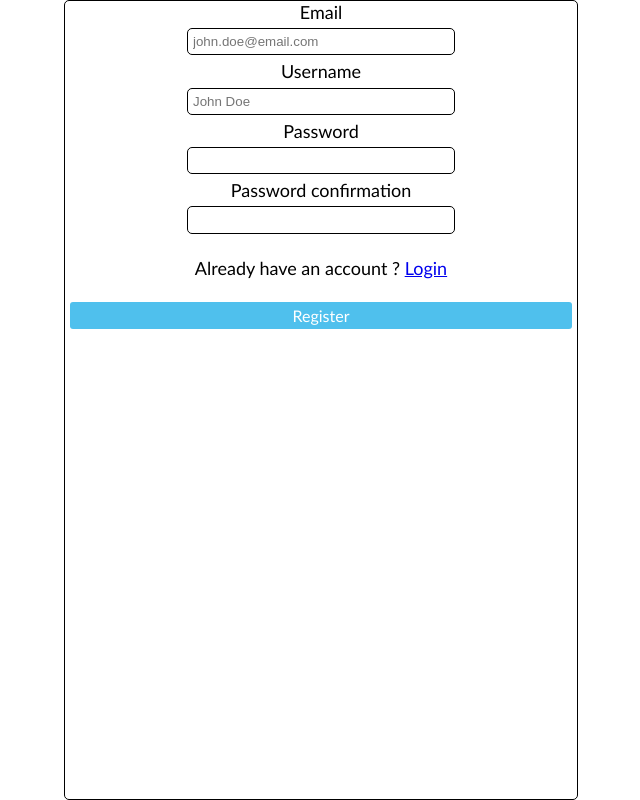
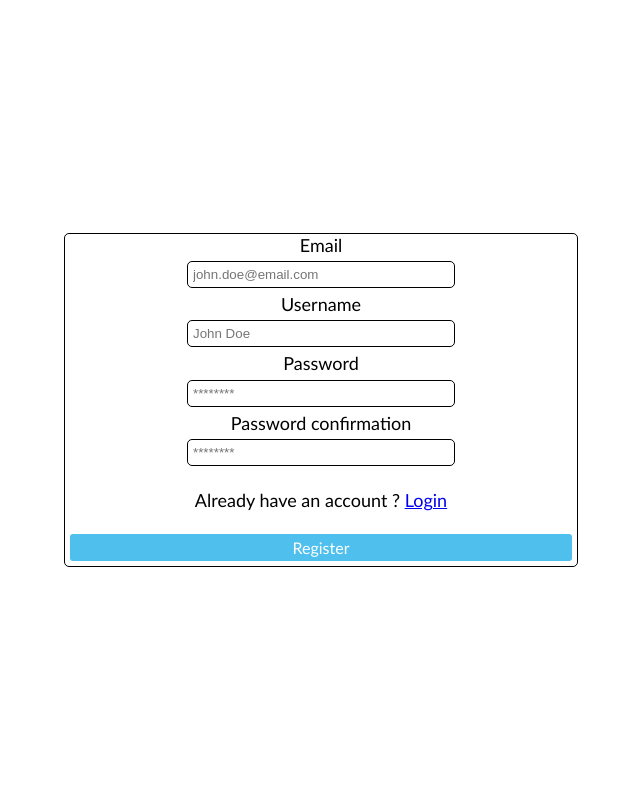
Before and after one commit to DevThibautMonin/frontend-expense-manager, a React (Create React App) app: page /register in a window 1280 px wide. Shown: the whole page, without its empty margins (319-959 px from the left). Built offline with nearby package versions, Linux system fonts and the light colour scheme.

Commit message:
FINALLY FIXING CSS PROBLEMS

```diff
--- a/src/App.css
+++ b/src/App.css
@@ -8,7 +8,6 @@ html body {
   width: 100vw;
   display: flex;
   justify-content: center;
-  /* align-items: center; */
 }
 
 :root {
--- a/src/components/Authentication/LoginForm.js
+++ b/src/components/Authentication/LoginForm.js
@@ -29,6 +29,7 @@ const LoginForm = () => {
   }
 
   return (
+    <div className={styles.container}>
       <form onSubmit={submitLoginHandler} className={styles.form}>
         <label htmlFor="email">Email</label>
         <input className={emailHasError ? styles.invalid : ''} id="email" type="email" onChange={emailChangeHandler} onBlur={emailBlurHandler} placeholder="john.doe@email.com" />
@@ -41,6 +42,7 @@ const LoginForm = () => {
         {!error && isLoading && <Loader />}
         <Button type="submit" className={!isFormValid ? styles.disabled : ''}>Login</Button>
       </form>
+    </div>
   )
 }
 
--- a/src/components/Authentication/LoginForm.module.css
+++ b/src/components/Authentication/LoginForm.module.css
@@ -1,3 +1,11 @@
+.container {
+  height: 100vh;
+  width: 100vw;
+  display: flex;
+  justify-content: center;
+  align-items: center;
+}
+
 .form {
   border: 1px solid black;
   width: 40%;
--- a/src/components/Authentication/RegisterForm.js
+++ b/src/components/Authentication/RegisterForm.js
@@ -20,18 +20,21 @@ const RegisterForm = (props) => {
   }
 
   return (
+    <div className={styles.container}>
       <form onSubmit={submitRegisterHandler} className={styles.form}>
         <label htmlFor="email">Email</label>
         <input id="email" type="email" placeholder="john.doe@email.com" ref={emailRef} />
         <label htmlFor="username">Username</label>
         <input id="username" type="text" placeholder="John Doe" ref={usernameRef} />
         <label htmlFor="password">Password</label>
-      <input id="password" type="password" ref={passwordRef} />
+        <input id="password" type="password" ref={passwordRef} placeholder="********" />
         <label htmlFor="password-confirmation">Password confirmation</label>
-      <input id="password-confirmation" type="password" ref={confirmationPasswordRef} />
+        <input id="password-confirmation" type="password" ref={confirmationPasswordRef} placeholder="********" />
         <p>Already have an account ? <Link to='/'>Login</Link></p>
         <Button type="submit">Register</Button>
       </form>
+    </div>
+
   )
 }
 
--- a/src/components/Authentication/RegisterForm.module.css
+++ b/src/components/Authentication/RegisterForm.module.css
@@ -1,3 +1,11 @@
+.container {
+  height: 100vh;
+  width: 100vw;
+  display: flex;
+  justify-content: center;
+  align-items: center;
+}
+
 .form {
   border: 1px solid black;
   width: 40%;
```
Lines whose indentation alone changed are shown as unchanged.
